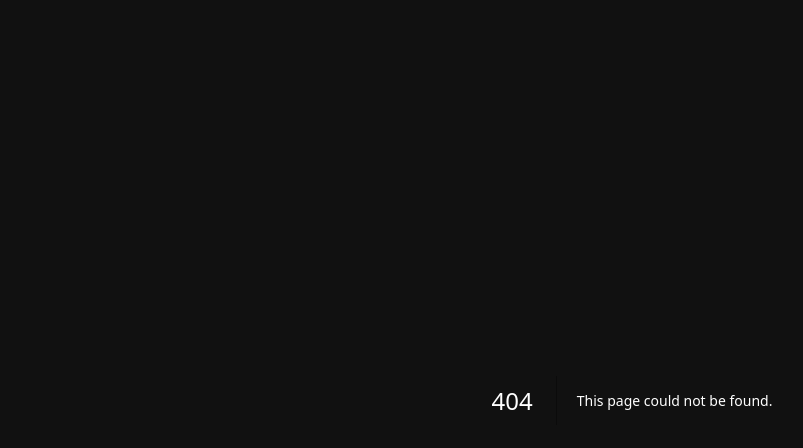
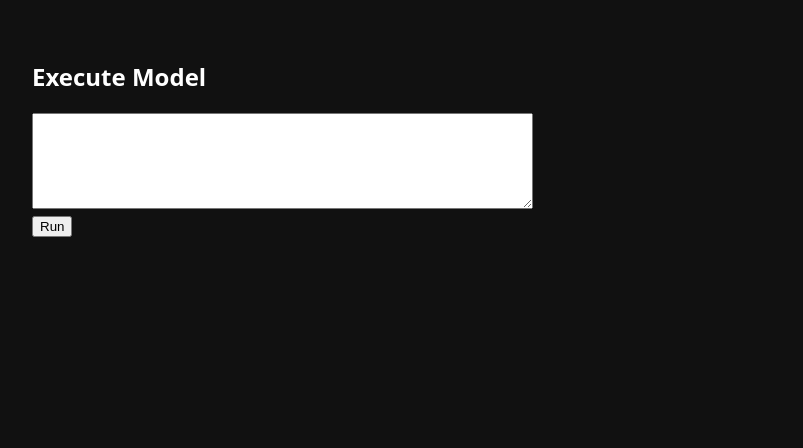
Before and after one commit to platodesignio/platosystem, a Next.js app: page /execute in a window 1280 px wide. Before the commit this address had no page. Shown: the top 448 px of the page, without its empty margins (8-811 px from the left). Built offline with nearby package versions, Linux system fonts and the light colour scheme.

Commit message:
Create page.tsx

```diff
--- /dev/null
+++ b/app/execute/page.tsx
@@ -0,0 +1,67 @@
+"use client";
+
+import { useState } from "react";
+
+export default function Execute() {
+  const [prompt, setPrompt] =
+    useState("");
+  const [result, setResult] =
+    useState<any>(null);
+  const [loading, setLoading] =
+    useState(false);
+
+  async function run() {
+    setLoading(true);
+    const res = await fetch(
+      "/api/execute",
+      {
+        method: "POST",
+        headers: {
+          "Content-Type":
+            "application/json"
+        },
+        credentials: "include",
+        body: JSON.stringify({
+          model: "gpt-4o-mini",
+          prompt
+        })
+      }
+    );
+
+    const data = await res.json();
+    setResult(data);
+    setLoading(false);
+  }
+
+  return (
+    <div style={{ padding: 40 }}>
+      <h2>Execute Model</h2>
+
+      <textarea
+        rows={6}
+        cols={60}
+        value={prompt}
+        onChange={(e) =>
+          setPrompt(e.target.value)
+        }
+      />
+
+      <br />
+      <button onClick={run}>
+        {loading
+          ? "Running..."
+          : "Run"}
+      </button>
+
+      {result && (
+        <pre>
+          {JSON.stringify(
+            result,
+            null,
+            2
+          )}
+        </pre>
+      )}
+    </div>
+  );
+}
```
